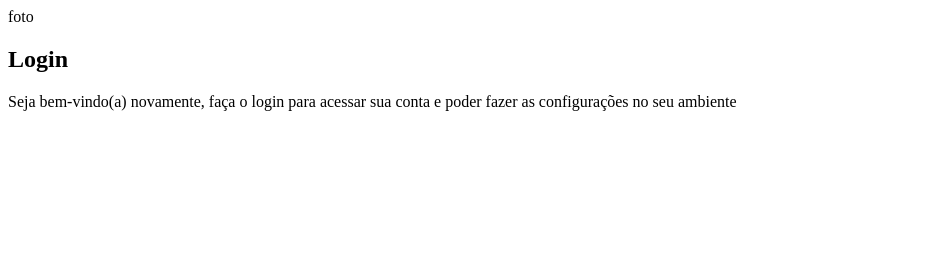
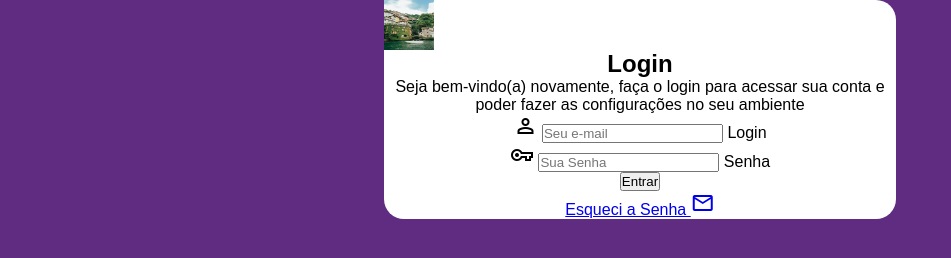
Before and after one commit to MPeraroP/Projeto-Login, a plain HTML site: page index.html in a window 1280 px wide. Shown: the whole page, without its empty margins (0-951 px from the left). Drawn offline with nearby package versions, Linux system fonts and the light colour scheme.

Commit message:
Att Projeto Login
atualizando o projeto login

```diff
--- a/estilo/style.css
+++ b/estilo/style.css
@@ -7,3 +7,31 @@
     Verde: #49a09d
     Lilás: #5f2c82
 */
+
+*{
+    font-family: Arial, Helvetica, sans-serif;
+    margin: 0px;
+    padding: 0px;
+}
+
+body{
+    background-color: #5f2c82;
+}
+
+main{
+    width: 40vw;
+    background-color: white;
+    margin: auto;
+    border-radius: 20px;
+    text-align: center;
+}
+
+#imagem{
+    width: 50px;
+    height: 50px;
+
+}
+img{
+    width: 50px;
+    height: 50px;
+}
--- a/index.html
+++ b/index.html
@@ -1,26 +1,45 @@
 <!DOCTYPE html>
 <html lang="pt-br">
+
 <head>
     <meta charset="UTF-8">
     <meta name="viewport" content="width=device-width, initial-scale=1.0">
     <title>Tela de Login</title>
+    <link href="https://fonts.googleapis.com/css2?family=Material+Symbols+Outlined" rel="stylesheet" />
     <link rel="stylesheet" href="estilo/style.css">
+
 </head>
+
 <body>
     <main>
         <section id="login">
             <div id="imagem">
-                foto
-
+                <img src="imagens/pexels-mlkbnl-27221292.jpg" alt="foto">
             </div>
             <div id="form">
                 <h1>Login</h1>
                 <p>Seja bem-vindo(a) novamente, faça o login para acessar sua conta e poder fazer as configurações no seu ambiente</p>
-                <form action="login.php" method="post">
+                <form action="login.php" method="post" autocomplete="on">
+                    <div>
+                        <span class="material-symbols-outlined">Person </span>
 
-                </form>
+
+                        <input type="email" name:"usuario" id="ilogin" required minlength="5" maxlength="30" placeholder="Seu e-mail" autocomplete="username">
+                        <label for="ilogin">Login</label>
+                    </div>
+
+                    <div>
+                        <span class="material-symbols-outlined">vpn_key </span>
+                        <input type="password" name="senha" id="isen" required minlength="8" maxlength="20"
+                        placeholder="Sua Senha" autocomplete="current-password">
+                        <label for="isen">Senha</label>
+                    </div>
+                    <input type="submit" value="Entrar"> <br>
+                    <a href="esqueci.html">Esqueci a Senha <span class="material-symbols-outlined">mail </span></a>
             </div>
+            </form>
         </section>
     </main>
 </body>
+
 </html>
```
Also changed, not shown: esqueci.html (added).
